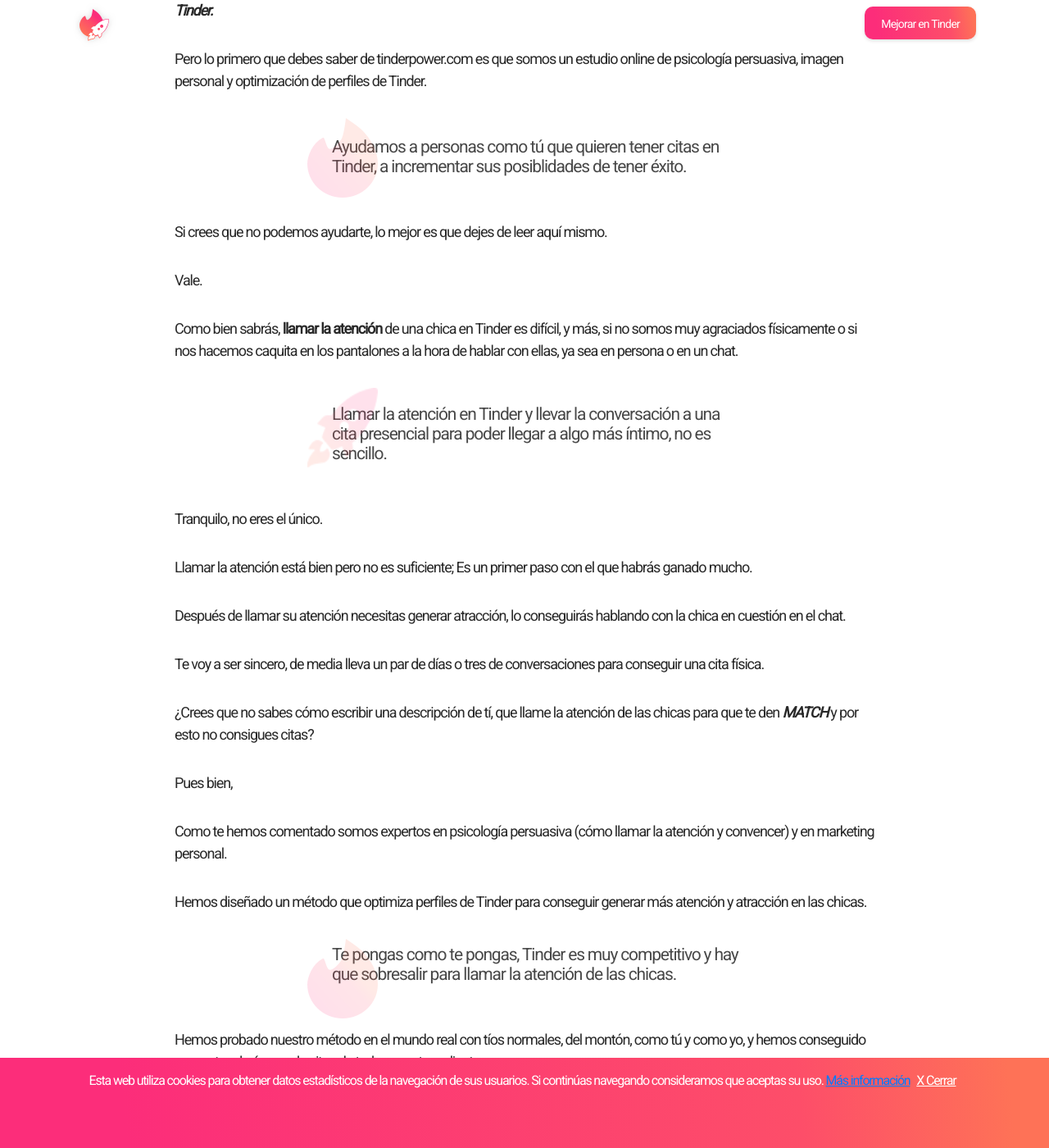
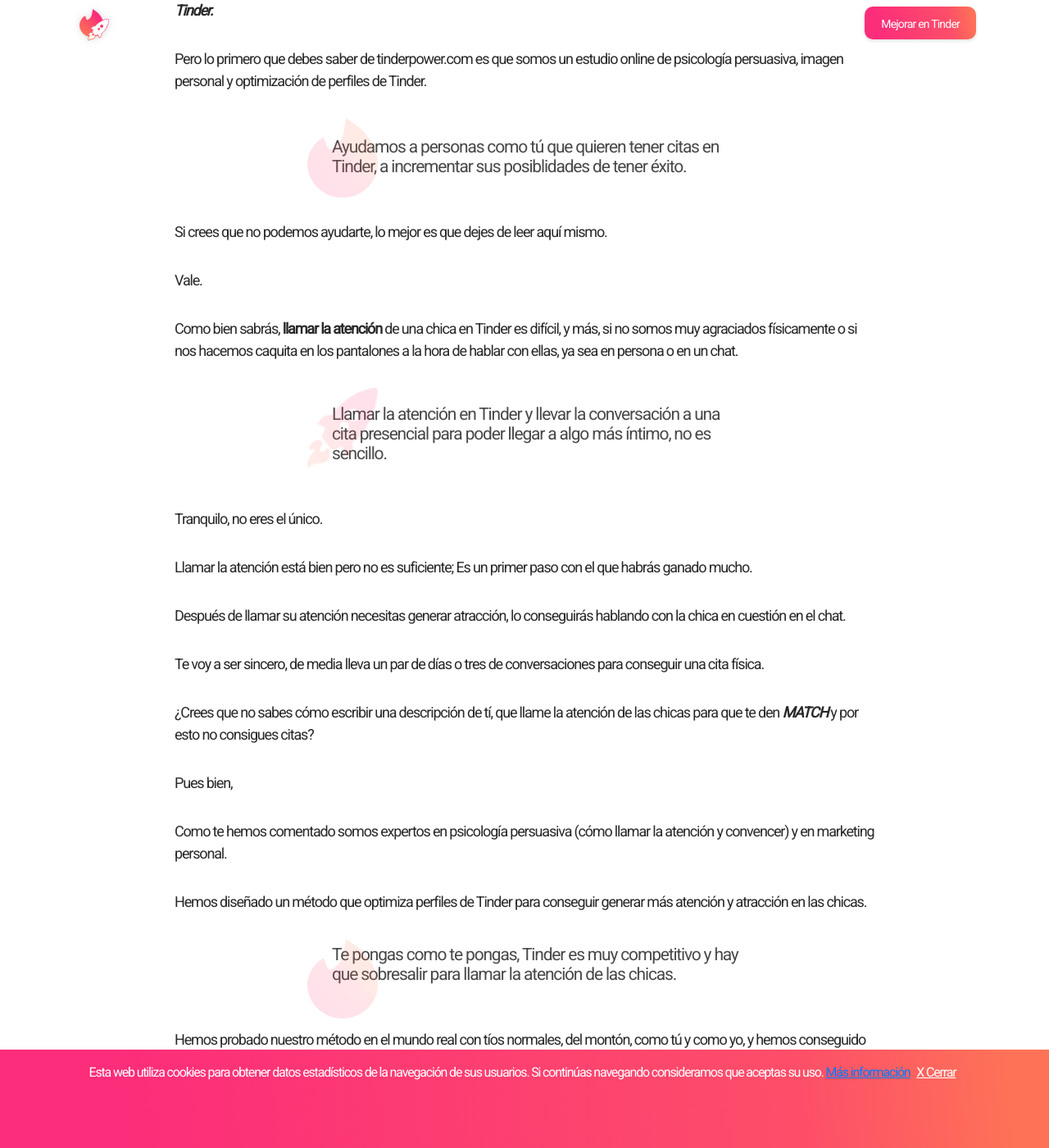
Before and after one commit to dmartincc/tinderpower.github.io, a Jekyll site: the page built from index.md, in a window 1280 px wide and 1400 px high, scrolled down 520 px. Shown: the whole window at 82% size. Built offline with Jekyll 4.4.1, drawn with Linux system fonts in a browser that asks for light colours; comment, search, counter and statistics services are not loaded.

Commit message:
height on cookie banner

```diff
--- a/assets/css/base.css
+++ b/assets/css/base.css
@@ -370,7 +370,7 @@
   margin: auto;
   position: relative;
   top: 0px;
-  height: 110px;
+  height: 120px;
   width: 100%;
   text-align: center;
   background-image: linear-gradient(
```
